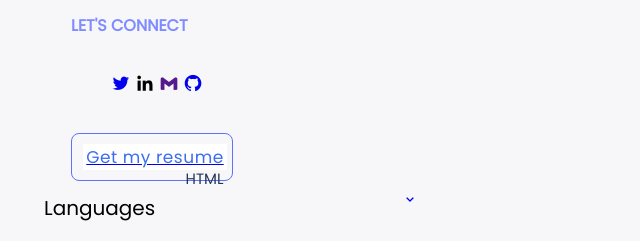
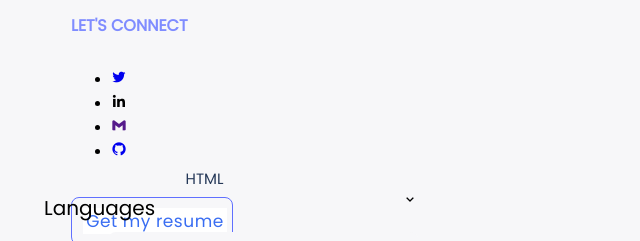
Before and after one commit to Hazard10-eng/Portfolio, a plain HTML site: page index.html in a window 1280 px wide. Shown: the part 3141-3382 px from the top of the page, without its empty margins (0-640 px from the left). Drawn offline with nearby package versions, Linux system fonts and the light colour scheme.

Commit message:
Adding renewed HTML file

```diff
--- a/index.html
+++ b/index.html
@@ -152,14 +152,14 @@
                 <div class="supporting-text">
                     <h4>LET'S CONNECT</h4>
                 </div>
-                <ul class="frame">
+                <ul class="network">
                     <li><a href="https://twitter.com/AimeSebagabo"><i class='bx bxl-twitter'></i></a></li>
 
                     <li><a href="https://www.linkedin.com/in/jean-aime-sebagabo-279aa2207/"></a><i class='bx bxl-linkedin'></i></a></li>
 
                     <li><a href=""><i class='bx bxl-gmail'></i></a></li>
 
-                    <li><a href="https://github.com/Hazard10-eng"><i class='bx bxl-github'></i></a</a</li>
+                    <li><a href="https://github.com/Hazard10-eng"><i class='bx bxl-github'></i></a></li>
                 </ul>
                 <div class="resume">
                    <input type="text" value="Get my resume" class="text-resume">
```
